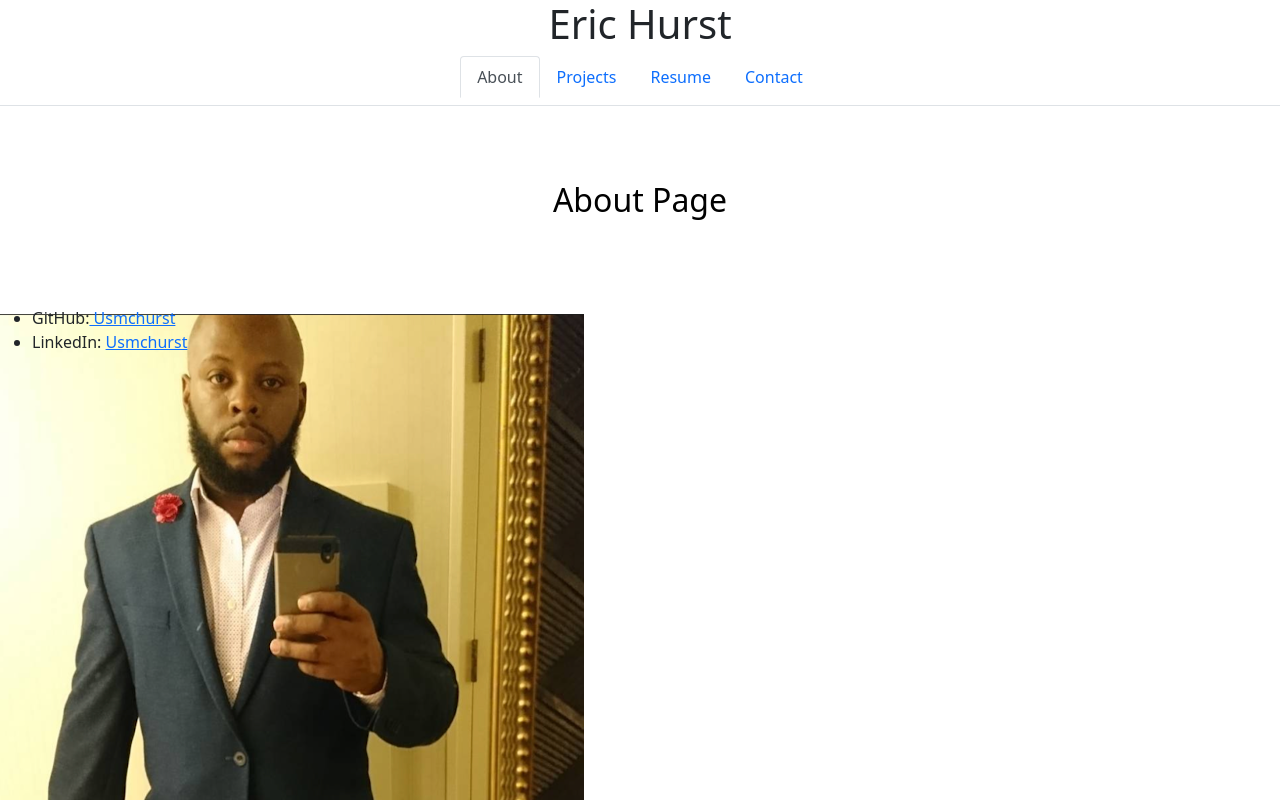
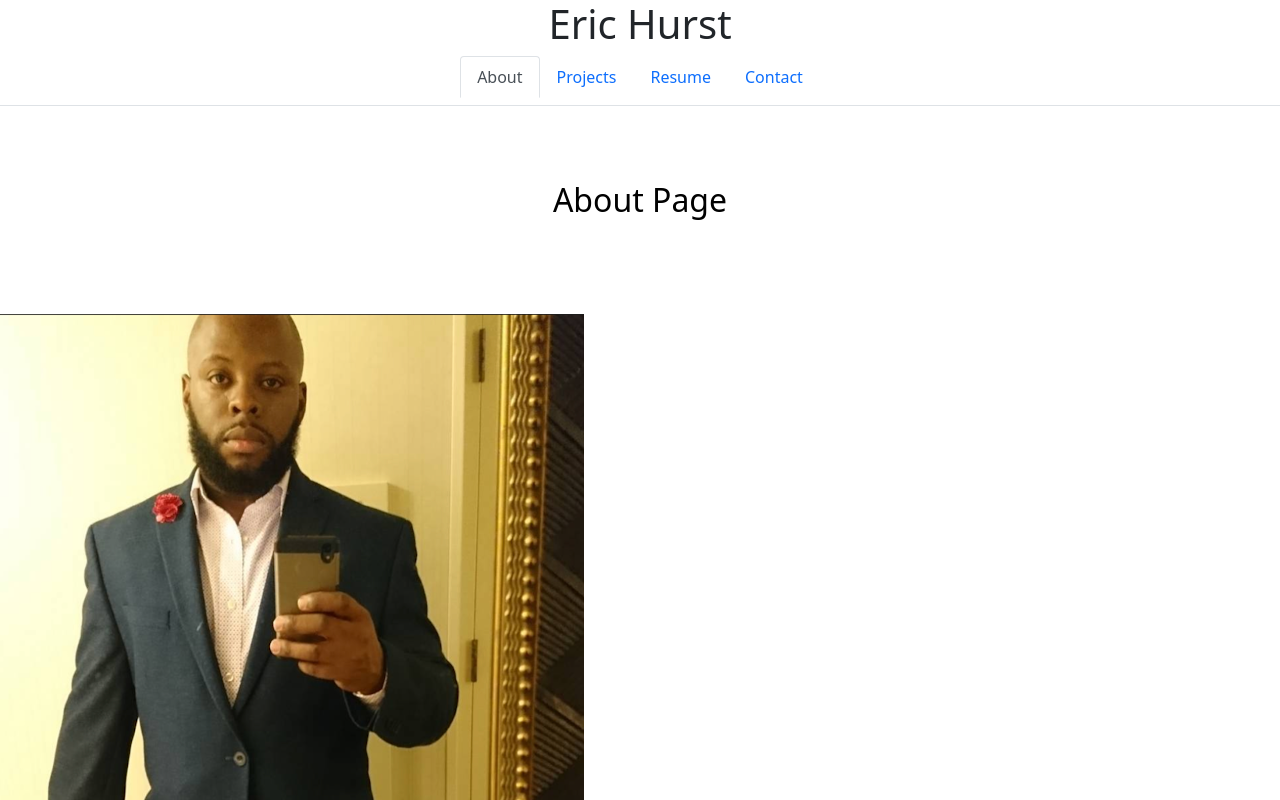
Before and after one commit to Usmchurst/React-Portfolio, a React (Create React App) app: page / in a window 1280 px wide. Shown: the top 800 px of the page. Built offline with nearby package versions, Linux system fonts and the light colour scheme.

Commit message:
footer fixed

```diff
--- a/src/components/PortfolioContainer.js
+++ b/src/components/PortfolioContainer.js
@@ -30,9 +30,10 @@ import '../styles/About.css'
     <div>
       {/* We are passing the currentPage from state and the function to update it */}
       <Navbar currentPage={currentPage} handlePageChange={handlePageChange} />
+      <div style= {{minHeight:"100vh"}}>
       {/* Here we are calling the renderPage method which will return a component  */}
       {renderPage()}
-
+      </div>
       <Footer/>
 
     </div>
--- a/src/components/footer.js
+++ b/src/components/footer.js
@@ -2,7 +2,7 @@ import React from 'react';
 
 function Footer(){
     return (
-       <footer ClassName='mt-3'>
+       <footer className='mt-3'>
         <ul>
             <li>GitHub:{""}
             <a href="https://www.github.com/Usmchurst" className=""> Usmchurst</a>
--- a/src/styles/About.css
+++ b/src/styles/About.css
@@ -1,6 +1,6 @@
 .about {
     background: #ffffff;
-    height: 200px;
+    height: 100%;
   }
 
   .about h1 {
```
